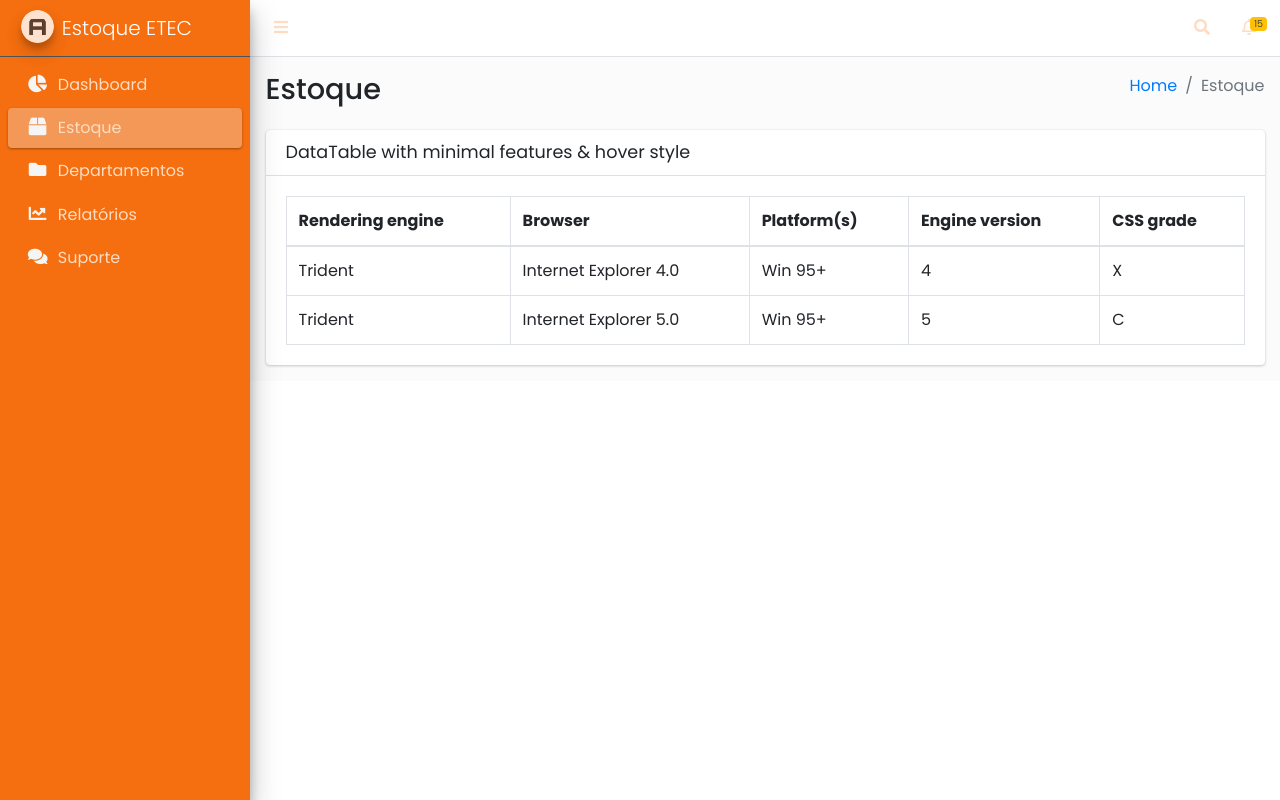
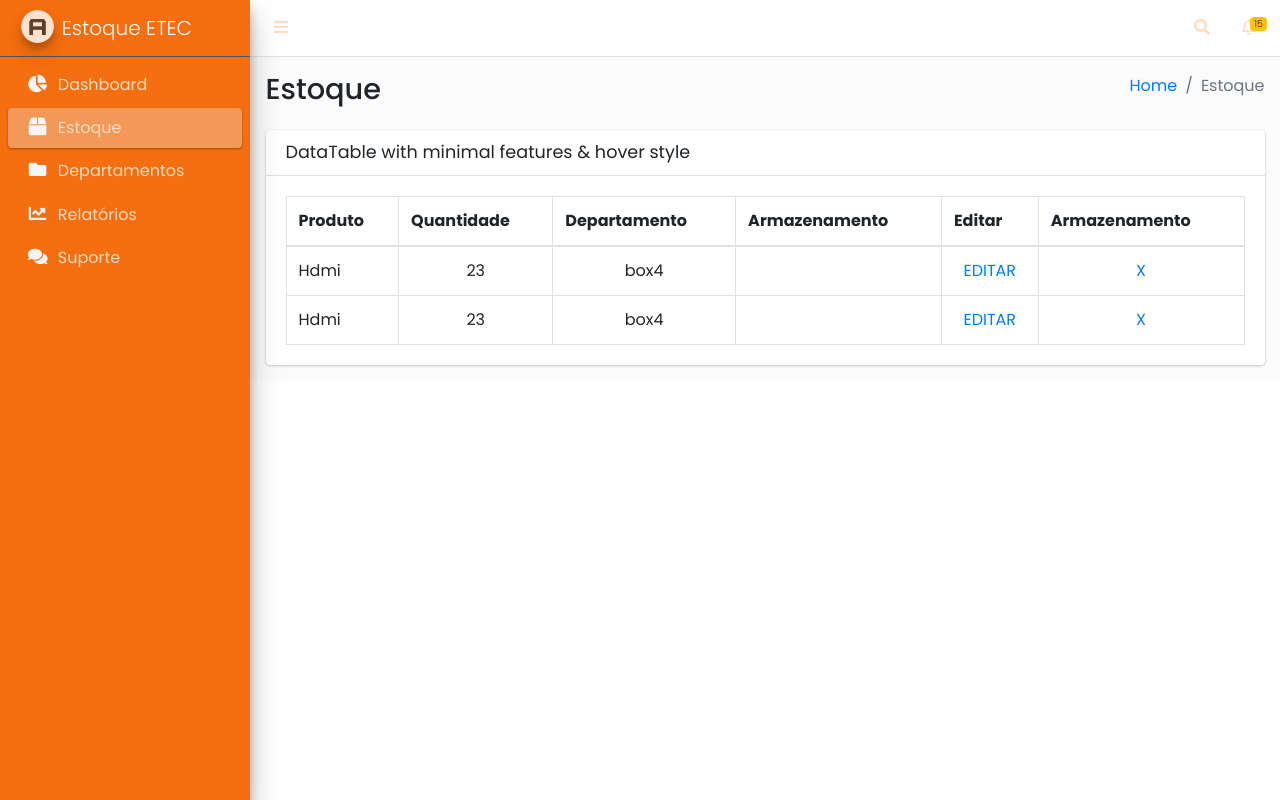
Before and after one commit to dsnneto/control-estoque, a PHP site: page /estoque.php in a window 1280 px wide. Run offline with PHP 8.4, Linux system fonts and the light colour scheme; data comes from the database, SQL or seed files in the repository; data that the repository does not hold is empty; some libraries are stand-ins or nearby versions.

Commit message:
conn db w/ screen

```diff
--- a/estoque.php
+++ b/estoque.php
@@ -43,33 +43,46 @@ require_once './layout/sidebar.php';
                 <table id="example2" class="table table-bordered table-hover">
                   <thead>
                   <tr>
-                    <th>Rendering engine</th>
-                    <th>Browser</th>
-                    <th>Platform(s)</th>
-                    <th>Engine version</th>
-                    <th>CSS grade</th>
+                    <th>Produto</th>
+                    <th>Quantidade</th>
+                    <th>Departamento</th>
+                    <th>Armazenamento</th>
+                    <th>Editar</th>
+                    <th>Armazenamento</th>
+
                   </tr>
                   </thead>
                   <tbody>
-                  <tr>
-                    <td>Trident</td>
-                    <td>Internet
-                      Explorer 4.0
-                    </td>
-                    <td>Win 95+</td>
-                    <td> 4</td>
-                    <td>X</td>
-                  </tr>
-                  <tr>
-                    <td>Trident</td>
-                    <td>Internet
-                      Explorer 5.0
-                    </td>
-                    <td>Win 95+</td>
-                    <td>5</td>
-                    <td>C</td>
-                  </tr>
-                  </tfoot>
+                  <?php
+                    require_once("./estoquebd.php") ;
+                    if ($totalRegistros > 0) {
+                    foreach ($dados as $linha) {
+
+                    ?>
+                    <tr
+                    <?php
+
+                    if ($linha["quantidadeEstoque"] <= $linha["quantidademinimaEstoque"] ){
+                        echo 'class="qtdMin"';
+                    }
+
+                    ?>>
+                    <!--<td text align="center"><?= $linha["IDEstoque"]; ?></td>-->
+                    <td><?= $linha["nomeEstoque"]; ?></td>
+                    <td text align="center"><?= $linha["quantidadeEstoque"]; ?></td>
+                    <td text align="center"><?= $linha["armazenamento"]; ?></td>
+                    <td text align="center"><?= $linha["departamento"]; ?></td>
+                    <td text align="center"><a href="./editar.php?id=<?= $linha['IDEstoque']; ?>">
+                    EDITAR
+                    </a></td>
+                    <td text align="center" ><a href="./excluir.php?id=<?= $linha['IDEstoque']; ?>">X</td>
+                    </tr>
+
+                    <?php
+                    }
+                    }
+                    ?>
+                  </tbody>
                 </table>
               </div>
               <!-- /.card-body -->
```
